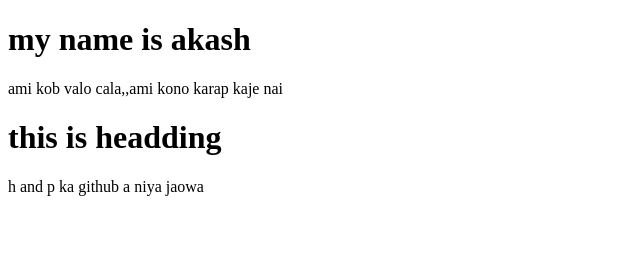
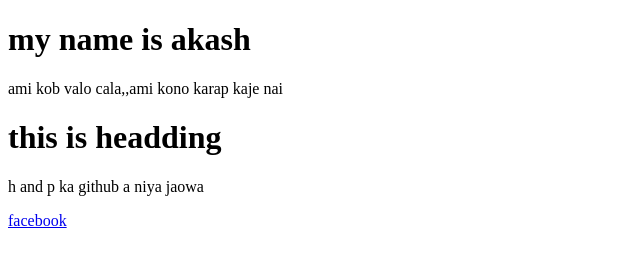
Before and after one commit to hannanuddin78/my-first-website, a plain HTML site: page index.html in a window 1280 px wide. Shown: the full height of the page, 0-640 px from the left. Drawn offline with Linux system fonts and the light colour scheme.

Commit message:
link facebook

```diff
--- a/index.html
+++ b/index.html
@@ -10,5 +10,6 @@
     <p>ami kob valo cala,,ami kono karap kaje nai</p>
     <h1>this is headding</h1>
     <p>h and p ka github a niya jaowa</p>
+    <a href="www.facebook.com">facebook</a>
 </body>
 </html>
```
